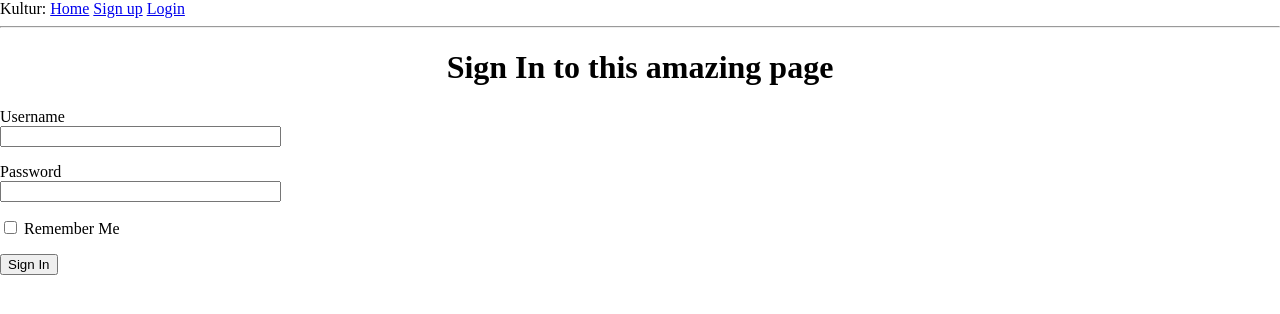
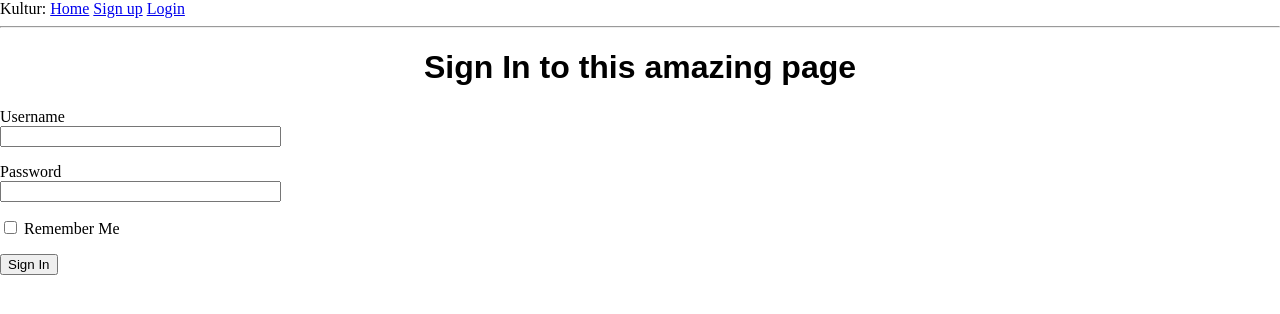
Before and after one commit to mtfalch/kulTUR, a Flask app: page /login in a window 1280 px wide. Shown: the top 314 px of the page. Run offline with Flask 2, Linux system fonts and the light colour scheme; some libraries are stand-ins or nearby versions.

Commit message:
h1: sans serif

```diff
--- a/app/static/css/adjektiv.css
+++ b/app/static/css/adjektiv.css
@@ -6,7 +6,7 @@ head {
 h1 {
 	position: sticky;
     text-align: center;
-	/*font-family: sans-serif;	*/
+	font-family: sans-serif;
 	z-index: 2;
 }
 h2{
```
